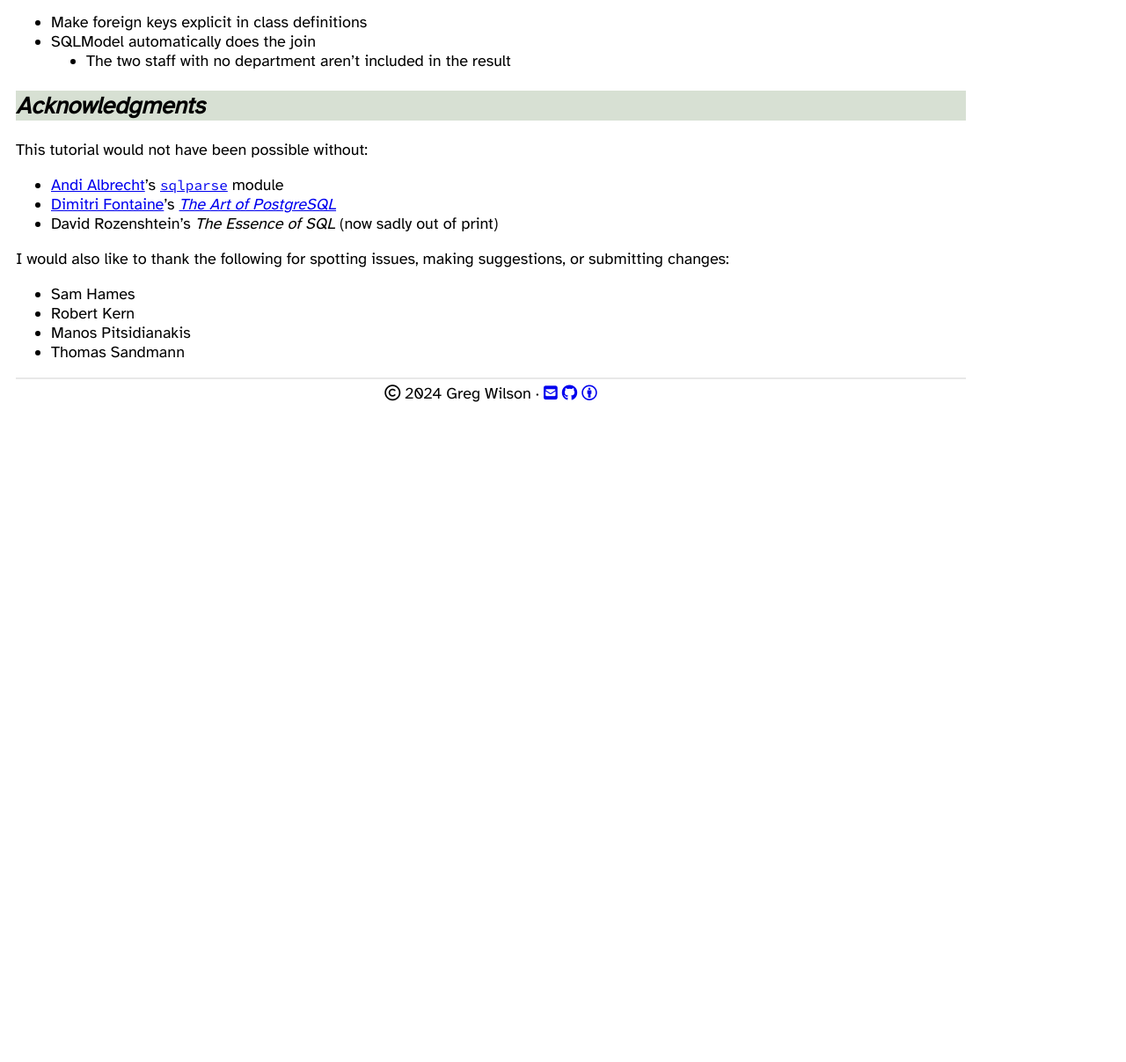
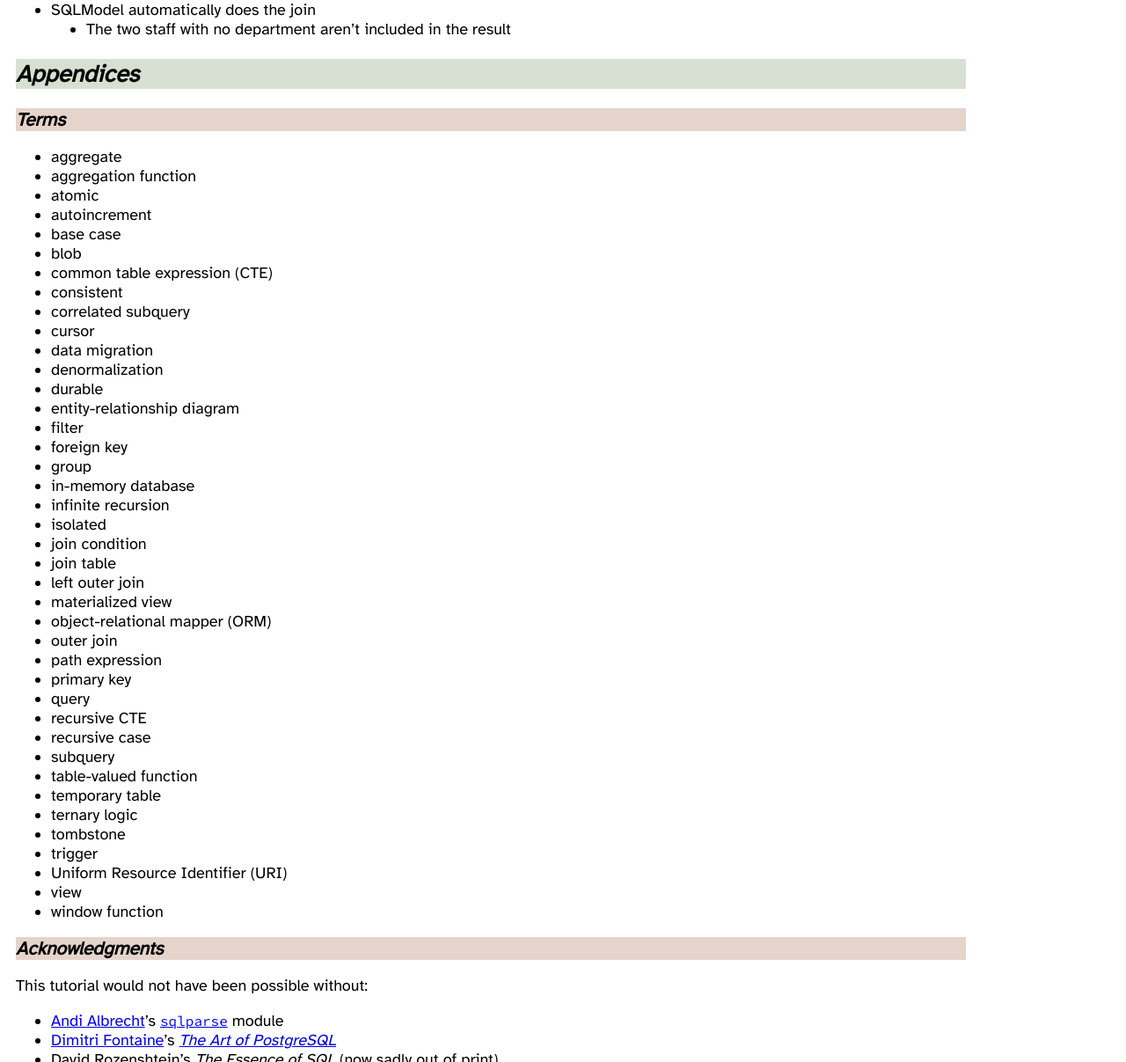
Before and after one commit to gvwilson/sql-tutorial, a Jekyll site: the page built from index.md, in a window 1280 px wide and 1400 px high, scrolled down 32865 px, cut to the strip 193-1400 px from the top of the window. Shown: the whole strip at 88% size. Built offline with Jekyll 4.4.1, drawn with Linux system fonts in a browser that asks for light colours; nearby versions of some CDN libraries; before the commit the page ends 33524 px from its top, so only the background shows below that; some of the changed text lies outside the part shown.

Commit message:
feat: glossary

```diff
--- /dev/null
+++ b/_data/glossary.yml
@@ -0,0 +1,294 @@
+# A
+
+- key: aggregate
+  en:
+    term: aggregate
+    def: >
+      TODO
+
+- key: aggregation_function
+  en:
+    term: aggregation function
+    def: >
+      TODO
+
+- key: atomic
+  en:
+    term: atomic
+    def: >
+      TODO
+
+- key: autoincrement
+  en:
+    term: autoincrement
+    def: >
+      TODO
+
+# B
+
+- key: base_case
+  en:
+    term: base case
+    def: >
+      TODO
+
+- key: blob
+  en:
+    term: blob
+    def: >
+      TODO
+
+# C
+
+- key: cte
+  en:
+    term: common table expression
+    acronym: CTE
+    def: >
+      TODO
+
+- key: consistent
+  en:
+    term: consistent
+    def: >
+      TODO
+
+- key: correlated_subquery
+  en:
+    term: correlated subquery
+    def: >
+      TODO
+
+- key: cursor
+  en:
+    term: cursor
+    def: >
+      TODO
+
+# D
+
+- key: data_migration
+  en:
+    term: data migration
+    def: >
+      TODO
+
+- key: denormalization
+  en:
+    term: denormalization
+    def: >
+      TODO
+
+- key: durable
+  en:
+    term: durable
+    def: >
+      TODO
+
+# E
+
+- key: er_diagram
+  en:
+    term: entity-relationship diagram
+    def: >
+      TODO
+
+# F
+
+- key: filter
+  en:
+    term: filter
+    def: >
+      TODO
+
+- key: foreign_key
+  en:
+    term: foreign key
+    def: >
+      TODO
+
+# G
+
+- key: group
+  en:
+    term: group
+    def: >
+      TODO
+
+# H
+
+# I
+
+- key: in_memory_database
+  en:
+    term: in-memory database
+    def: >
+      TODO
+
+- key: infinite_recursion
+  en:
+    term: infinite recursion
+    def: >
+      TODO
+
+- key: isolated
+  en:
+    term: isolated
+    def: >
+      TODO
+
+# J
+
+- key: join_condition
+  en:
+    term: join condition
+    def: >
+      TODO
+
+- key: join_table
+  en:
+    term: join table
+    def: >
+      TODO
+
+# K
+
+# L
+
+- key: left_outer_join
+  en:
+    term: left outer join
+    def: >
+      TODO
+
+# M
+
+- key: materialized_view
+  en:
+    term: materialized view
+    def: >
+      TODO
+
+# N
+
+# O
+
+- key: orm
+  en:
+    term: object-relational mapper
+    acronym: ORM
+    def: >
+      TODO
+
+- key: outer_join
+  en:
+    term: outer join
+    def: >
+      TODO
+
+# P
+
+- key: path_expression
+  en:
+    term: path expression
+    def: >
+      TODO
+
+- key: primary_key
+  en:
+    term: primary key
+    def: >
+      TODO
+
+# Q
+
+- key: query
+  en:
+    term: query
+    def: >
+      TODO
+
+# R
+
+- key: recursive_cte
+  en:
+    term: recursive CTE
+    def: >
+      TODO
+
+- key: recursive_case
+  en:
+    term: recursive case
+    def: >
+      TODO
+
+# S
+
+- key: subquery
+  en:
+    term: subquery
+    def: >
+      TODO
+
+# T
+
+- key: table_valued_function
+  en:
+    term: table-valued function
+    def: >
+      TODO
+
+- key: temporary_table
+  en:
+    term: temporary table
+    def: >
+      TODO
+
+- key: ternary_logic
+  en:
+    term: ternary logic
+    def: >
+      TODO
+
+- key: tombstone
+  en:
+    term: tombstone
+    def: >
+      TODO
+
+- key: trigger
+  en:
+    term: trigger
+    def: >
+      TODO
+
+# U
+
+- key: uri
+  en:
+    term: Uniform Resource Identifier
+    acronym: URI
+    def: >
+      TODO
+
+# V
+
+- key: view
+  en:
+    term: view
+    def: >
+      TODO
+
+# W
+
+- key: window_function
+  en:
+    term: window function
+    def: >
+      TODO
+
+# X
+
+# Y
+
+# Z
--- /dev/null
+++ b/_includes/glossary.html
@@ -0,0 +1,5 @@
+<ul>
+  {% for item in site.data.glossary %}
+  <li>{{item.en.term}}{% if item.en.acronym %} ({{item.en.acronym}}){% endif %}</li>
+  {% endfor %}
+</ul>
--- a/css/site.css
+++ b/css/site.css
@@ -182,10 +182,6 @@
     background-color: var(--stamp-green-light);
 }
 
-section.appendix h2 {
-    font-style: italic;
-}
-
 h3 {
     background-color: var(--stamp-orange-light);
     margin-top: var(--medium-spacing);
@@ -194,6 +190,10 @@
 
 h4 {
     background-color: var(--stamp-blue-light);
+}
+
+section.appendix h2,h3 {
+    font-style: italic;
 }
 
 table {
--- a/index.md
+++ b/index.md
@@ -109,7 +109,7 @@
 
 {% include without.md file="filter.sql" %}
 
--   <code>where <em>condition</em></code> filters the rows produced by selection
+-   <code>where <em>condition</em></code> _filters_ the rows produced by selection
 -   Condition is evaluated independently for each row
 -   Only rows that pass the test appear in results
 -   Use single quotes for `'text data'` and double quotes for `"weird column names"`
@@ -199,8 +199,7 @@
 -   If we don't know the left and right values, we don't know if they're equal or not
 -   So the result is `null`
 -   Get the same answer for `null != null`
-
--   *three-valued logic*
+-   _Ternary logic_
 
 <table>
   <tr>
@@ -256,7 +255,7 @@
 
 {% include without.md file="simple_sum.sql" %}
 
--   `sum` is an *aggregation function*
+-   `sum` is an _aggregation function_
 -   Combines corresponding values from multiple rows
 
 </section>
@@ -277,9 +276,9 @@
 
 {% include without.md file="simple_group.sql" %}
 
--   Put rows in buckets based on distinct combinations of values in columns specified with `group by`
--   Then perform aggregation separately for each bucket
--   But, uh, which is which?
+-   Put rows in _groups_ based on distinct combinations of values in columns specified with `group by`
+-   Then perform aggregation separately for each group
+-   But which is which?
 
 </section>
 <section markdown="1">
@@ -343,7 +342,7 @@
 
 {% include miscfile.md file="src/in_memory_db.sh" %}
 
--   "Connect" to an *in-memory* database
+-   "Connect" to an _in-memory database_
 
 </section>
 <section markdown="1">
@@ -396,7 +395,7 @@
 
 {% include without.md file="cross_join.sql" %}
 
--   `cross join` (also called *outer join*) constructs cross product of tables
+-   `cross join` (also called _outer join_) constructs cross product of tables
     -   All combinations of rows from each
 -   Result isn't particularly useful: `job` and `name` don't match
 
@@ -409,7 +408,7 @@
 
 -   Use <code><em>table</em>.<em>column</em></code> notation to specify columns
     -   A column can have the same name as a table
--   Use <code>on <em>condition</em></code> to specify *join condition*
+-   Use <code>on <em>condition</em></code> to specify _join condition_
 -   Since `complain` doesn't appear in `job.name`, none of those rows are kept
 
 </section>
@@ -429,7 +428,7 @@
 
 {% include without.md file="left_join.sql" %}
 
--   A *left outer join* keeps all rows from the left table
+-   A _left outer join_ keeps all rows from the left table
 -   Fills missing values from right table with null
 
 </section>
@@ -480,7 +479,7 @@
 
 {% include without.md file="subquery_set.sql" %}
 
--   Use a *subquery* to select the people who *do* calibrate
+-   Use a _subquery_ to select the people who *do* calibrate
 -   Then select all the people who aren't in that set
 -   Initially feels odd, but subqueries are useful in other ways
 
@@ -491,9 +490,9 @@
 
 -   Relationships between entities are usually characterized as:
     -   1-to-1: fields in the same record
-    -   1-to-many: the many have a *foreign key* referring to the one's *primary key*
+    -   1-to-many: the many have a _foreign key_ referring to the one's _primary key_
     -   many-to-many: don't know how many keys to add to records ("maximum" never is)
--   Nearly-universal solution is a *join table*
+-   Nearly-universal solution is a _join table_
     -   Each record is a pair of foreign keys
     -   I.e., each record is the fact that records A and B are related
 
@@ -532,7 +531,7 @@
 -   Then use `update` to modify existing records
     -   Can modify any number of records at once
     -   So be careful about `where` clause
--   *Data migration*
+-   _Data migration_
 
 </section>
 <section markdown="1">
@@ -583,7 +582,7 @@
 
 {% include without.md file="common_table_expressions.sql" %}
 
--   Use *common table expression* (CTE) to make queries clearer
+-   Use _common table expression_ (CTE) to make queries clearer
     -   Nested subqueries quickly become difficult to understand
 -   Database decides how to optimize
 
@@ -650,7 +649,7 @@
 
 ## null: yet another database
 
--   *entity-relationship diagram* (ER diagram) shows relationships between tables
+-   _Entity-relationship diagram_ (ER diagram) shows relationships between tables
 -   Like everything to do with databases, there are lots of variations
 
 ![assay database table diagram](./img/assays_tables.svg)
@@ -733,7 +732,7 @@
 
 {% include without.md file="generate_sequence.sql" %}
 
--   A (non-standard) *table-valued function*
+-   A (non-standard) _table-valued function_
 
 </section>
 <section markdown="1">
@@ -773,7 +772,7 @@
 -   Join a table to itself
     -   Give copies aliases using `as` to distinguish them
     -   Nothing special about the name `left` and `right`
--   Get all *n<sup>2</sup>* pairs, including person with themself
+-   Get all <math>n<sup>2</sup></math> pairs, including person with themself
 
 </section>
 <section markdown="1">
@@ -784,7 +783,7 @@
 
 -   `left.ident < right.ident` ensures distinct pairs without duplicates
 -   Use `left.ident <= 4 and right.ident <= 4` to limit output
--   Quick check: n*(n-1)/2 pairs
+-   Quick check: <math>n(n-1)/2</math> pairs
 
 </section>
 <section markdown="1">
@@ -802,7 +801,7 @@
 
 -   Nobody works in Endocrinology
 -   `select 1` could equally be `select true` or any other value
--   A *correlated subquery* depends on a value from the outer query
+-   A _correlated subquery_ depends on a value from the outer query
     -   Equivalent to nested loop
 
 </section>
@@ -831,7 +830,7 @@
 
 -   Use `strftime` to extract year and month
     -   Clumsy, but date/time handling is not SQLite's strong point
--   Use *window functions* `lead` and `lag` to shift values
+-   Use _window functions_ `lead` and `lag` to shift values
     -   Unavailable values are null
 
 </section>
@@ -870,7 +869,7 @@
 
 {% include without.md file="blob.sql" %}
 
--   A *blob* is a binary large object
+-   A _blob_ is a binary large object
     -   Bytes in, bytes out…
 -   If you think that's odd, check out [Fossil][fossil]
 
@@ -905,7 +904,7 @@
 -   Single arrow `->` returns JSON representation result
 -   Double arrow `->>` returns SQL text, integer, real, or null
 -   Left side is column
--   Right side is *path expression*
+-   Right side is _path expression_
     -   Start with `$` (meaning "root")
     -   Fields separated by `.`
 
@@ -964,7 +963,7 @@
 
 {% include without.md file="active_penguins.sql" %}
 
--   Use a *tombstone* to mark (in)active records
+-   Use a _tombstone_ to mark (in)active records
 -   Every query must now include it
 
 </section>
@@ -974,12 +973,12 @@
 
 {% include without.md file="views.sql" %}
 
--   A *view* is a saved query that other queries can invoke
+-   A _view_ is a saved query that other queries can invoke
 -   View is re-run each time it's used
 -   Like a CTE, but:
     -   Can be shared between queries
     -   Views came first
--   Some databases offer *materialized views*
+-   Some databases offer _materialized views_
     -   Update-on-demand temporary tables
 
 </section>
@@ -1066,7 +1065,7 @@
 
 ## 080: create trigger
 
--   A *trigger* automatically runs before or after a specified operation
+-   A _trigger_ automatically runs before or after a specified operation
 -   Can have side effects (e.g., update some other table)
 -   And/or implement checks (e.g., make sure other records exist)
 -   Add processing overhead…
@@ -1101,9 +1100,9 @@
 
 {% include without.md file="recursive_lineage.sql" %}
 
--   Use a *recursive CTE* to create a temporary table (`descendent`)
--   *Base case* seeds this table
--   *Recursive case* relies on value(s) already in that table and external table(s)
+-   Use a _recursive CTE_ to create a temporary table (`descendent`)
+-   _Base case_ seeds this table
+-   _Recursive case_ relies on value(s) already in that table and external table(s)
 -   `union all` to combine rows
     -   Can use `union` but that has lower performance (must check uniqueness each time)
 -   Stops when the recursive case yields an empty row set (nothing new to add)
@@ -1126,7 +1125,7 @@
 
 {% include without.md file="bidirectional.sql" %}
 
--   Create a *temporary table* rather than using a long chain of CTEs
+-   Create a _temporary table_ rather than using a long chain of CTEs
     -   Only lasts as long as the session (not saved to disk)
 -   Duplicate information rather than writing more complicated query
 
@@ -1147,7 +1146,7 @@
 
 {% include without.md file="recursive_labeling.sql" %}
 
--   Use `union` instead of `union all` to prevent *infinite recursion*
+-   Use `union` instead of `union all` to prevent _infinite recursion_
 
 </section>
 <section markdown="1">
@@ -1158,7 +1157,7 @@
 
 -   `sqlite3` is part of Python's standard library
 -   Create a connection to a database file
--   Get a *cursor* by executing a query
+-   Get a _cursor_ by executing a query
     -   More common to create cursor and use that to run queries
 -   Fetch all rows at once as list of tuples
 
@@ -1293,7 +1292,7 @@
 {% include miscfile.md file="src/install_polars.sh" %}
 {% include without.md file="select_polars.py" %}
 
--   The *Uniform Resource Identifier* (URI) specifies the database
+-   The _Uniform Resource Identifier_ (URI) specifies the database
 -   The query is the query
 -   Use the ADBC engine instead of the default ConnectorX
 
@@ -1304,7 +1303,7 @@
 
 {% include without.md file="orm.py" %}
 
--   An *object-relational mapper* (ORM) translates table columns to object properties and vice versa
+-   An _object-relational mapper_ (ORM) translates table columns to object properties and vice versa
 -   SQLModel relies on Python type hints
 
 </section>
@@ -1321,7 +1320,13 @@
 </section>
 <section class="appendix" markdown="1">
 
-## Acknowledgments
+## Appendices
+
+### Terms
+
+{% include glossary.html %}
+
+### Acknowledgments
 
 This tutorial would not have been possible without:
 
```
Also changed, not shown: other parts of index.md (+6 -6 lines), CONTRIBUTING.md (+27 -11 lines).
